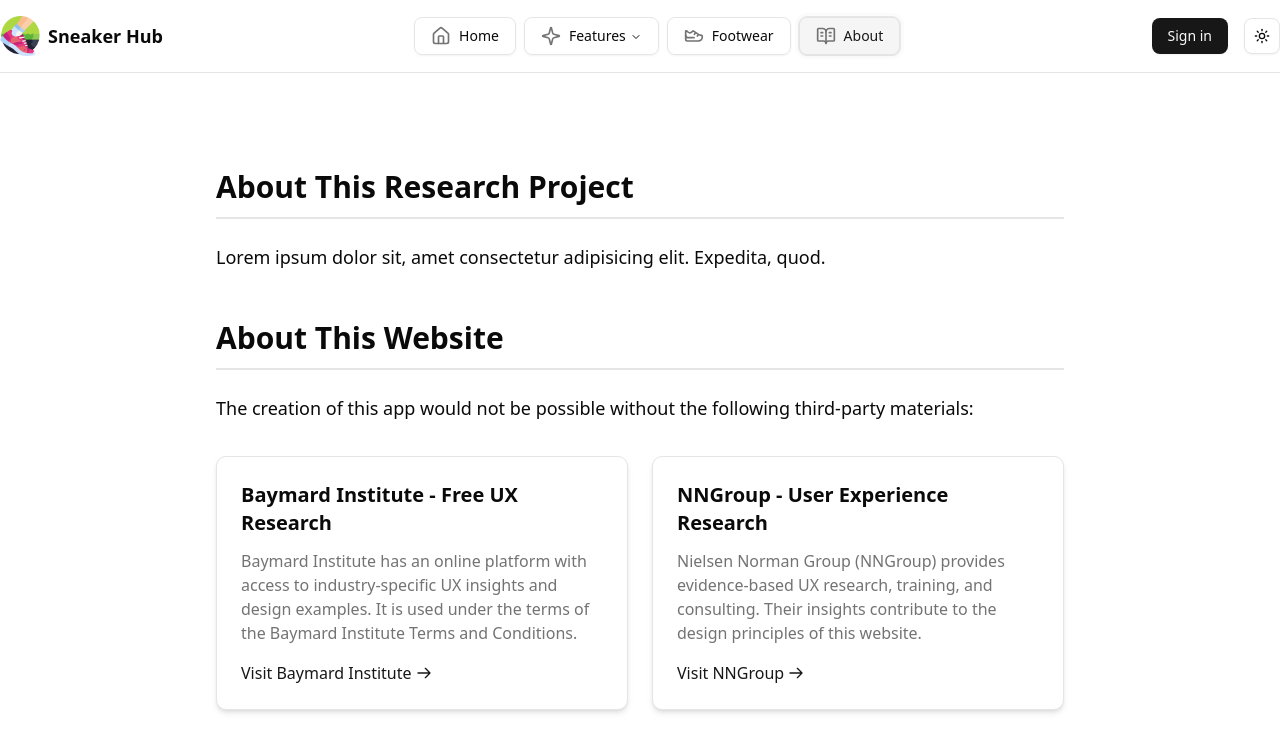
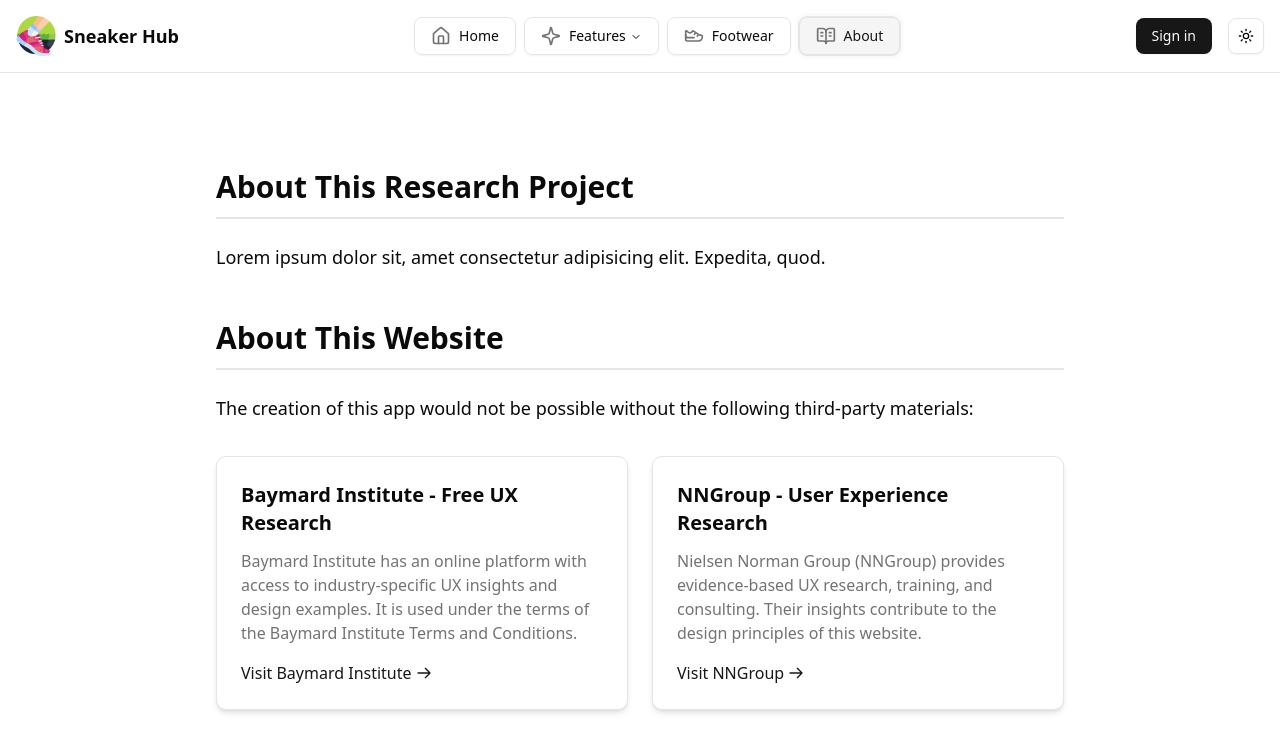
Before and after one commit to NathanGrenier/SOEN-357, a React (Vite) app: page /about in a window 1280 px wide. Shown: the top 733 px of the page. Built offline with nearby package versions, Linux system fonts and the light colour scheme.

Commit message:
style: add some padding to the navbar

```diff
--- a/src/components/navbar.tsx
+++ b/src/components/navbar.tsx
@@ -104,7 +104,7 @@
   };
 
   return (
-    <section className="py-4 mb-4 flex items-center justify-center sticky top-0 z-40 border-b bg-background/95 backdrop-blur supports-[backdrop-filter]:bg-background/60">
+    <section className="py-4 mb-4 px-4 flex items-center justify-center sticky top-0 z-40 border-b bg-background/95 backdrop-blur supports-[backdrop-filter]:bg-background/60">
       <div className="container">
         <nav className="flex items-center justify-between">
           <div className="flex items-center gap-2">
```
